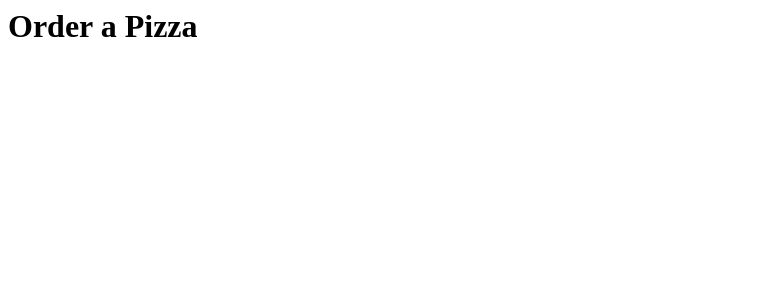
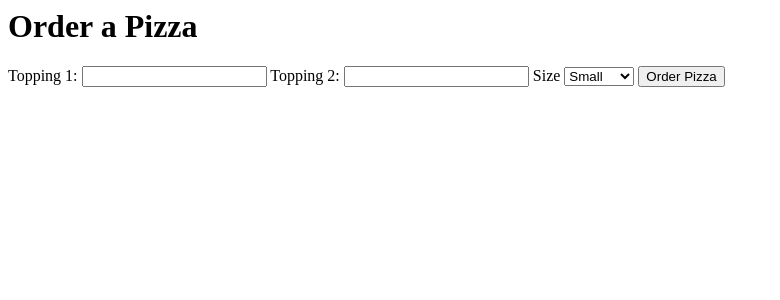
Before and after one commit to llewells/djangoForms, a Django app: page /order in a window 1280 px wide. Shown: the top 300 px of the page, without its empty margins (0-780 px from the left). Run offline with Django 4.2, Linux system fonts and the light colour scheme.

Commit message:
added basic order function

```diff
--- a/pizza/templates/pizza/order.html
+++ b/pizza/templates/pizza/order.html
@@ -1 +1,16 @@
 <h1>Order a Pizza</h1>
+
+<form action="{% url 'order' %}" method="post">
+    {% csrf_token %}
+    <label for="topping1">Topping 1:</label>
+    <input id="topping1" type="text" name="topping1">
+    <label for="topping2">Topping 2:</label>
+    <input id="topping2" type="text" name="topping2">
+    <label for="size">Size</label>
+    <select id="size" name="size">
+        <option value="Small">Small</option>
+        <option value="Medium">Medium</option>
+        <option value="Large">Large</option>
+    </select>
+    <input type="submit" value="Order Pizza">
+</form>
```
